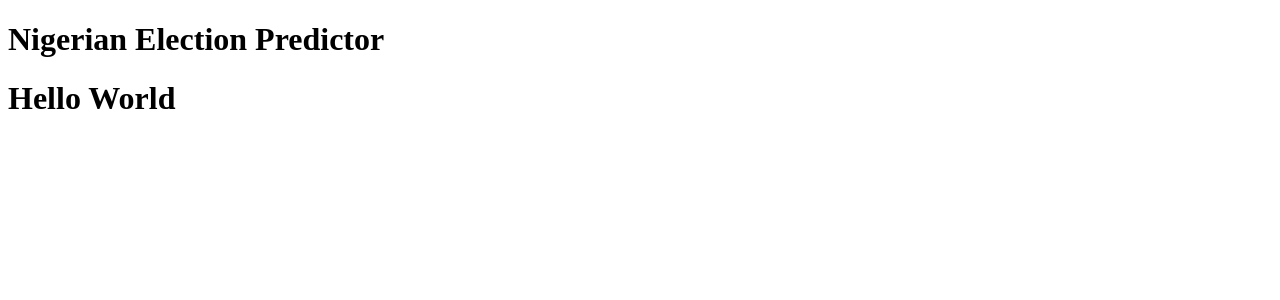
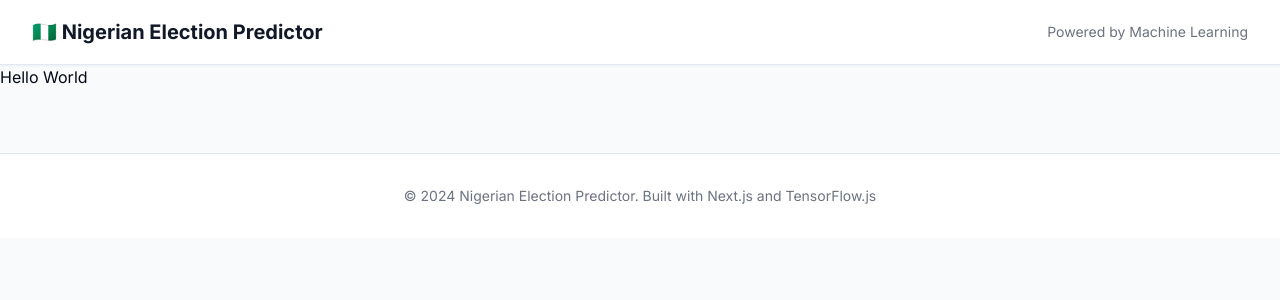
Before and after one commit to stan-lii/nigerian-election-predictor, a Next.js app: page / in a window 1280 px wide. Shown: the top 300 px of the page. Built offline with nearby package versions, Linux system fonts and the light colour scheme.

Commit message:
Update layout.tsx

```diff
--- a/src/app/layout.tsx
+++ b/src/app/layout.tsx
@@ -1,16 +1,49 @@
+import type { Metadata } from 'next';
+import { Inter } from 'next/font/google';
+import './globals.css';
+
+const inter = Inter({ subsets: ['latin'] });
+
+export const metadata: Metadata = {
+  title: 'Nigerian Election Predictor',
+  description: 'ML-powered Nigerian presidential election prediction platform',
+};
+
 export default function RootLayout({
   children,
 }: {
-  children: React.ReactNode
+  children: React.ReactNode;
 }) {
   return (
     <html lang="en">
-      <body>
-        <div>
-          <h1>Nigerian Election Predictor</h1>
-          {children}
+      <body className={inter.className}>
+        <div className="min-h-screen bg-gray-50">
+          <nav className="bg-white shadow-sm border-b">
+            <div className="max-w-7xl mx-auto px-4 sm:px-6 lg:px-8">
+              <div className="flex justify-between h-16">
+                <div className="flex items-center">
+                  <h1 className="text-xl font-bold text-gray-900">
+                    🇳🇬 Nigerian Election Predictor
+                  </h1>
+                </div>
+                <div className="flex items-center space-x-4">
+                  <span className="text-sm text-gray-500">
+                    Powered by Machine Learning
+                  </span>
+                </div>
+              </div>
+            </div>
+          </nav>
+          <main>{children}</main>
+          <footer className="bg-white border-t mt-16">
+            <div className="max-w-7xl mx-auto py-8 px-4 sm:px-6 lg:px-8">
+              <p className="text-center text-gray-500 text-sm">
+                © 2024 Nigerian Election Predictor. Built with Next.js and TensorFlow.js
+              </p>
+            </div>
+          </footer>
         </div>
       </body>
     </html>
-  )
+  );
 }
```
